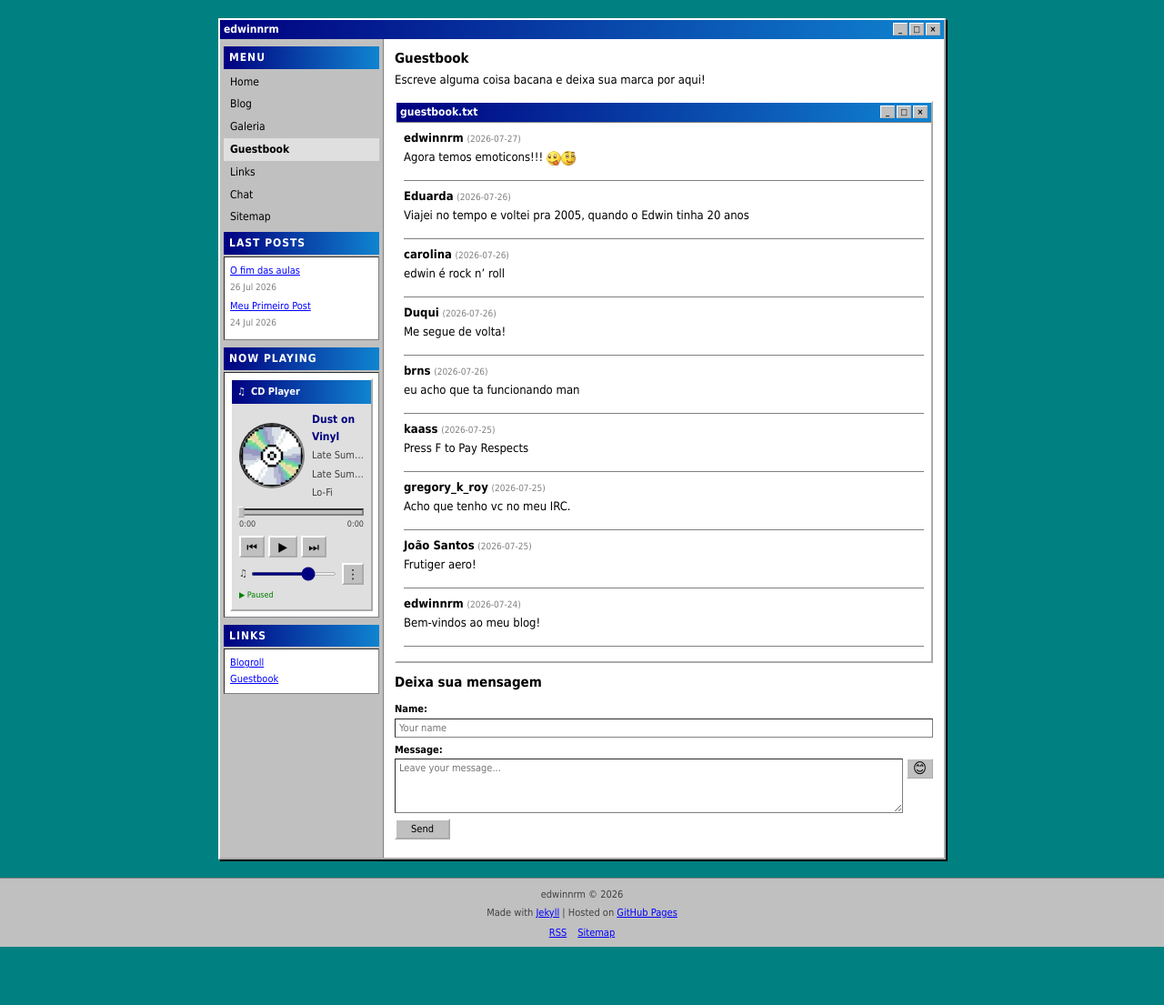
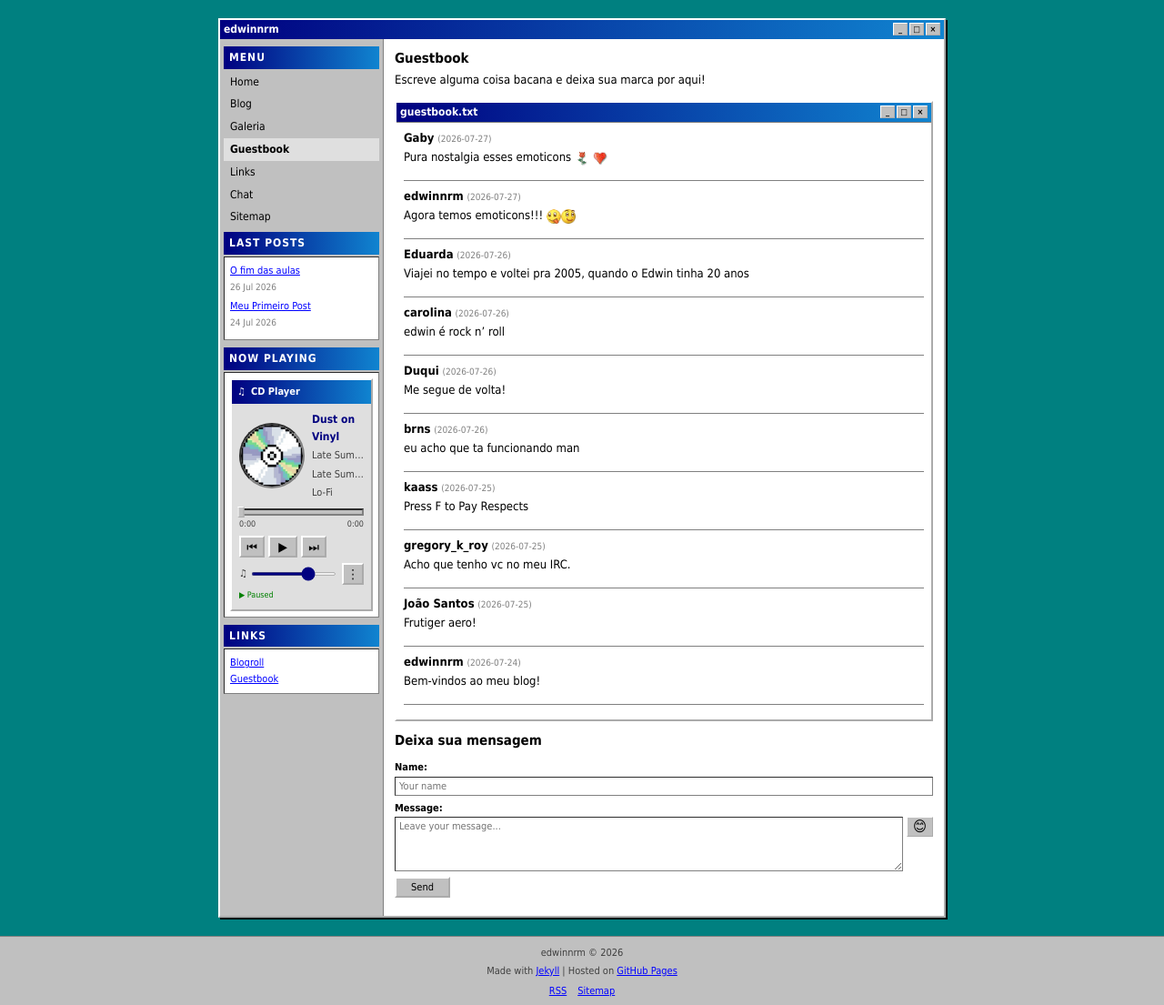
Before and after one commit to EdwinNRM/Blog, a Jekyll site: the page built from pages/guestbook.md, in a window 1280 px wide. Shown: the whole page at 91% size. Built offline with Jekyll 4.4.1, drawn with Linux system fonts in a browser that asks for light colours; before the commit the page ends 1041 px from its top, so only the background shows below that.

Commit message:
Add guestbook from Gaby

```diff
--- a/_data/guestbook.yml
+++ b/_data/guestbook.yml
@@ -35,3 +35,7 @@
 - name: "edwinnrm"
   date: "2026-07-27"
   message: "Agora temos emoticons!!! :tongue-out::wink:"
+
+- name: "Gaby"
+  date: "2026-07-27"
+  message: "Pura nostalgia esses emoticons :red-rose: :red-heart:"
```
